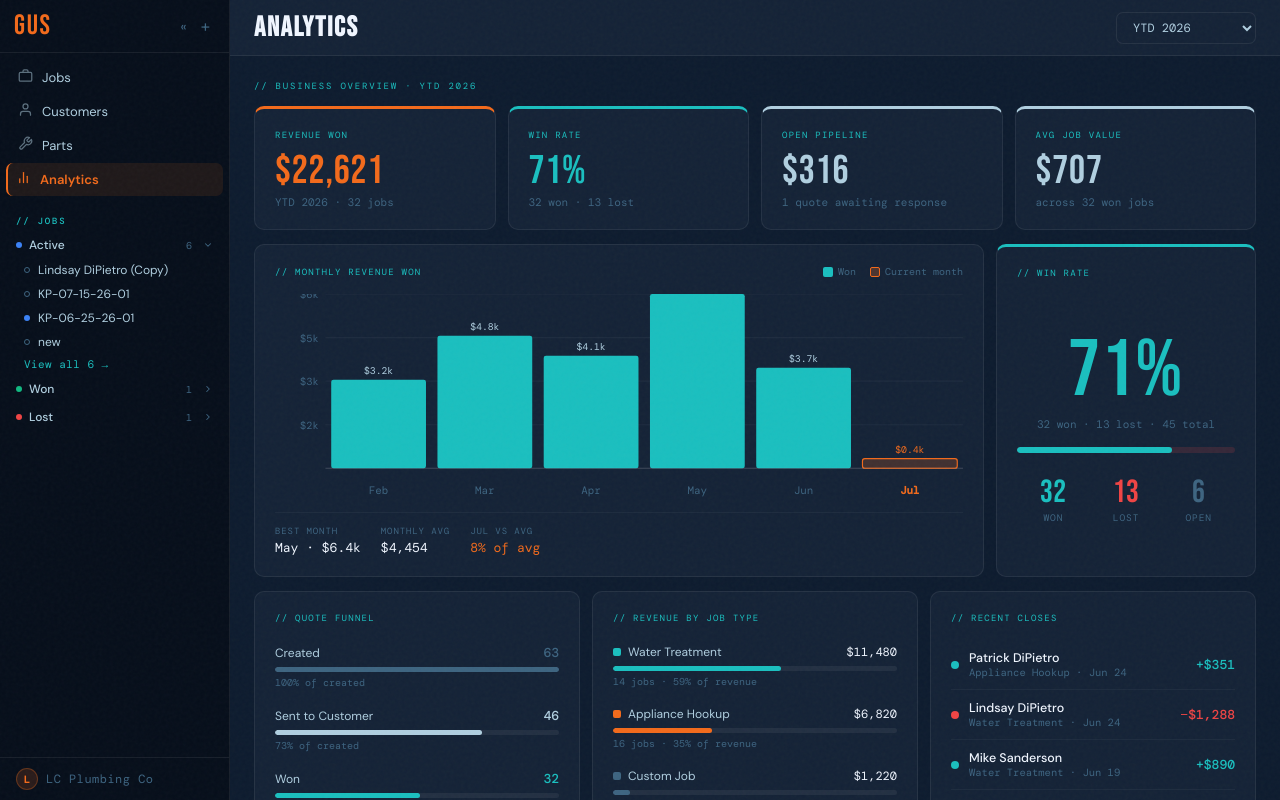
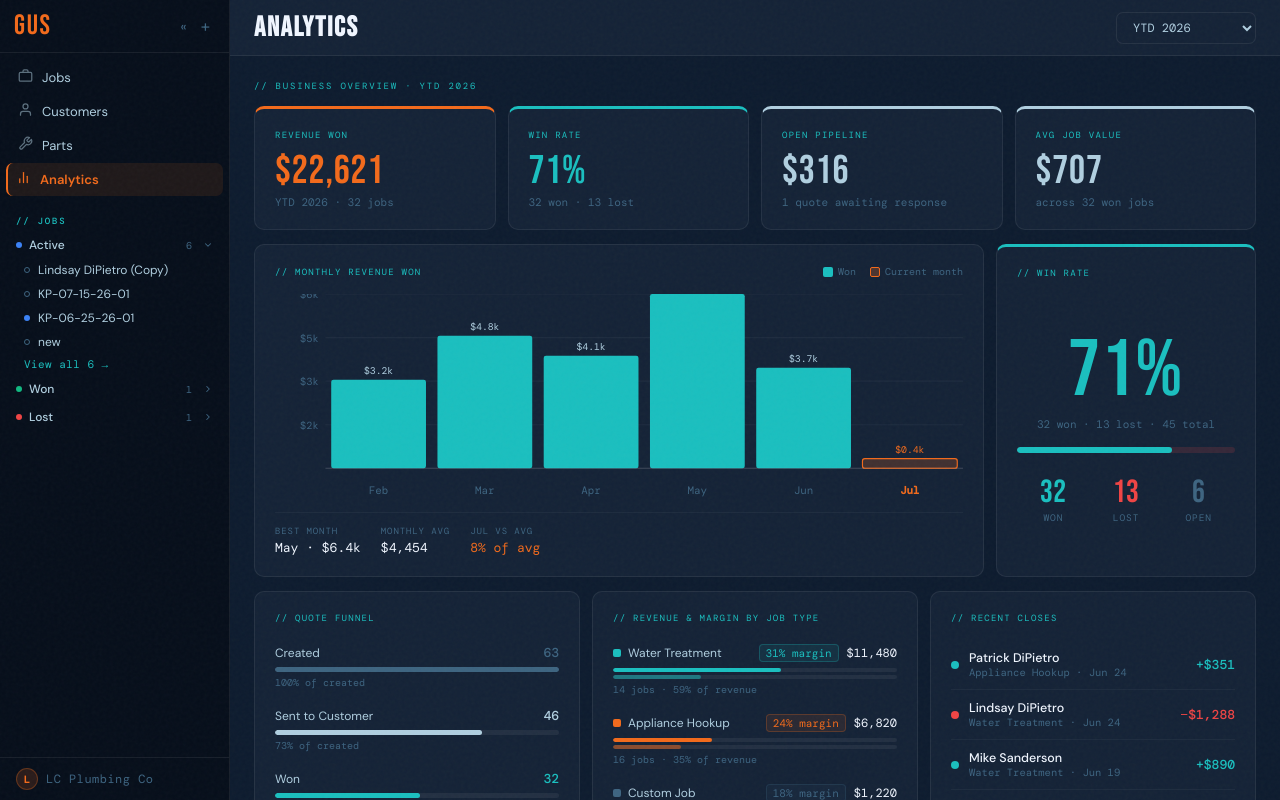
Before and after one commit to ldipietro19/gus-prototype, a Next.js app: page /analytics in a window 1280 px wide. Built offline with nearby package versions, Linux system fonts and the light colour scheme.

Commit message:
feat: add margin by job type to analytics

```diff
--- a/app/analytics/page.tsx
+++ b/app/analytics/page.tsx
@@ -12,9 +12,9 @@ const HISTORY = [
 ];
 
 const JOB_TYPES = [
-  { label: "Water Treatment",  count: 14, revenue: 11480, color: "#1ABFBF" },
-  { label: "Appliance Hookup", count: 16, revenue:  6820, color: "#F26A1B" },
-  { label: "Custom Job",       count:  1, revenue:  1220, color: "#3D6480" },
+  { label: "Water Treatment",  count: 14, revenue: 11480, margin: 31, color: "#1ABFBF" },
+  { label: "Appliance Hookup", count: 16, revenue:  6820, margin: 24, color: "#F26A1B" },
+  { label: "Custom Job",       count:  1, revenue:  1220, margin: 18, color: "#3D6480" },
 ];
 
 export default function AnalyticsPage() {
@@ -311,14 +311,15 @@ export default function AnalyticsPage() {
             ))}
           </div>
 
-          {/* Jobs by type */}
+          {/* Jobs by type + margin */}
           <div style={{ background: "var(--bg)", border: "1px solid var(--border)", borderRadius: "10px", padding: "20px" }}>
             <p style={{ fontFamily: "var(--font-mono)", fontSize: "9px", color: "var(--teal)", textTransform: "uppercase", letterSpacing: "0.14em", marginBottom: "20px" }}>
-              // Revenue by Job Type
+              // Revenue & Margin by Job Type
             </p>
             {JOB_TYPES.map((t, i) => {
               const totalRevenue = JOB_TYPES.reduce((s, x) => s + x.revenue, 0);
-              const pct = Math.round((t.revenue / totalRevenue) * 100);
+              const revPct = Math.round((t.revenue / totalRevenue) * 100);
+              const marginColor = t.margin >= 28 ? "#1ABFBF" : t.margin >= 22 ? "#F26A1B" : "#3D6480";
               return (
                 <div key={t.label} style={{ marginBottom: i < JOB_TYPES.length - 1 ? "18px" : 0 }}>
                   <div style={{ display: "flex", justifyContent: "space-between", alignItems: "center", marginBottom: "6px" }}>
@@ -326,19 +327,39 @@ export default function AnalyticsPage() {
                       <span style={{ width: "8px", height: "8px", borderRadius: "2px", background: t.color, display: "inline-block", flexShrink: 0 }} />
                       <span style={{ fontSize: "12px", color: "var(--text-secondary)" }}>{t.label}</span>
                     </div>
-                    <span style={{ fontSize: "12px", fontFamily: "var(--font-mono)", color: "var(--text)" }}>
-                      ${t.revenue.toLocaleString()}
-                    </span>
+                    <div style={{ display: "flex", alignItems: "center", gap: "8px" }}>
+                      <span style={{ fontSize: "11px", fontFamily: "var(--font-mono)", color: marginColor, background: `${marginColor}18`, border: `1px solid ${marginColor}40`, borderRadius: "4px", padding: "1px 6px" }}>
+                        {t.margin}% margin
+                      </span>
+                      <span style={{ fontSize: "12px", fontFamily: "var(--font-mono)", color: "var(--text)" }}>
+                        ${t.revenue.toLocaleString()}
+                      </span>
+                    </div>
                   </div>
-                  <div style={{ height: "5px", background: "rgba(255,255,255,0.06)", borderRadius: "99px", overflow: "hidden" }}>
-                    <div style={{ width: `${pct}%`, height: "100%", background: t.color, borderRadius: "99px" }} />
+                  {/* Revenue bar */}
+                  <div style={{ height: "4px", background: "rgba(255,255,255,0.06)", borderRadius: "99px", overflow: "hidden", marginBottom: "3px" }}>
+                    <div style={{ width: `${revPct}%`, height: "100%", background: t.color, borderRadius: "99px" }} />
+                  </div>
+                  {/* Margin bar */}
+                  <div style={{ height: "4px", background: "rgba(255,255,255,0.06)", borderRadius: "99px", overflow: "hidden" }}>
+                    <div style={{ width: `${t.margin}%`, height: "100%", background: marginColor, borderRadius: "99px", opacity: 0.5 }} />
                   </div>
                   <p style={{ fontSize: "10px", color: "var(--text-muted)", fontFamily: "var(--font-mono)", marginTop: "4px" }}>
-                    {t.count} jobs · {pct}% of revenue
+                    {t.count} jobs · {revPct}% of revenue
                   </p>
                 </div>
               );
             })}
+
+            {/* Legend */}
+            <div style={{ marginTop: "16px", paddingTop: "12px", borderTop: "1px solid var(--border-light)", display: "flex", gap: "12px" }}>
+              <span style={{ fontSize: "9px", fontFamily: "var(--font-mono)", color: "var(--text-muted)", display: "flex", alignItems: "center", gap: "4px" }}>
+                <span style={{ display: "inline-block", width: "16px", height: "3px", background: "var(--text-muted)", borderRadius: "2px", opacity: 0.4 }} /> Revenue share
+              </span>
+              <span style={{ fontSize: "9px", fontFamily: "var(--font-mono)", color: "var(--text-muted)", display: "flex", alignItems: "center", gap: "4px" }}>
+                <span style={{ display: "inline-block", width: "16px", height: "3px", background: "#1ABFBF", borderRadius: "2px", opacity: 0.5 }} /> Margin %
+              </span>
+            </div>
           </div>
 
           {/* Recent closes */}
```
